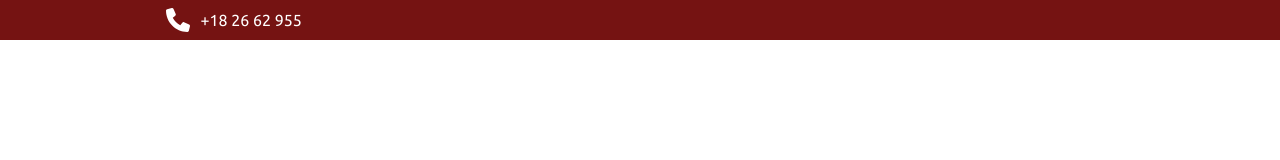
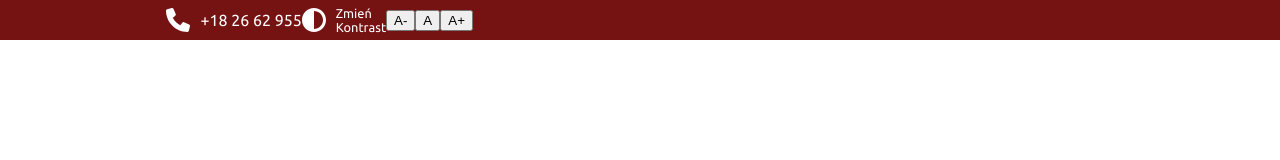
Before and after one commit to TzgFryziu/Goszcz-Page-Final, a plain HTML site: page index.html in a window 1280 px wide. Drawn offline with Linux system fonts and the light colour scheme.

Commit message:
sementic layout

```diff
--- a/app.css
+++ b/app.css
@@ -17,13 +17,18 @@ body {
     padding: 0 13%;
 }
 
-#phone-icon {
+
+#nav-info span {
+    display: flex;
+    align-items: center;
+}
+
+#nav-info svg {
     height: 60%;
     fill: white;
     margin-right: 10px;
 }
 
-#nav-info span {
-    display: flex;
-    align-items: center;
+.kontrast {
+    font-size: 0.8em;
 }
--- a/index.html
+++ b/index.html
@@ -15,15 +15,35 @@
 <body>
 
     <nav id="nav-info">
-        <span class="tel"><svg xmlns="http://www.w3.org/2000/svg" viewBox="0 0 512 512" id="phone-icon">
+        <span class="tel"><svg xmlns="http://www.w3.org/2000/svg" viewBox="0 0 512 512">
                 <!--! Font Awesome Pro 6.1.1 by @fontawesome - https://fontawesome.com License - https://fontawesome.com/license (Commercial License) Copyright 2022 Fonticons, Inc. -->
                 <path
                     d="M511.2 387l-23.25 100.8c-3.266 14.25-15.79 24.22-30.46 24.22C205.2 512 0 306.8 0 54.5c0-14.66 9.969-27.2 24.22-30.45l100.8-23.25C139.7-2.602 154.7 5.018 160.8 18.92l46.52 108.5c5.438 12.78 1.77 27.67-8.98 36.45L144.5 207.1c33.98 69.22 90.26 125.5 159.5 159.5l44.08-53.8c8.688-10.78 23.69-14.51 36.47-8.975l108.5 46.51C506.1 357.2 514.6 372.4 511.2 387z" />
             </svg>
             +18 26 62 955 </span>
-        <span class="kontrast"></span>
-        <span class="buttons"></span>
+        <span class="kontrast"><svg xmlns="http://www.w3.org/2000/svg" viewBox="0 0 512 512">
+                <!--! Font Awesome Pro 6.1.1 by @fontawesome - https://fontawesome.com License - https://fontawesome.com/license (Commercial License) Copyright 2022 Fonticons, Inc. -->
+                <path
+                    d="M512 256C512 397.4 397.4 512 256 512C114.6 512 0 397.4 0 256C0 114.6 114.6 0 256 0C397.4 0 512 114.6 512 256zM256 64V448C362 448 448 362 448 256C448 149.1 362 64 256 64z" />
+            </svg>
+            Zmień<br>Kontrast
+        </span>
+        <span class="buttons">
+            <button>A-</button>
+            <button>A</button>
+            <button>A+</button>
+        </span>
     </nav>
+
+    <div id="container">
+        <main>
+
+        </main>
+
+    </div>
+    <footer>
+
+    </footer>
 
 </body>
 
```
